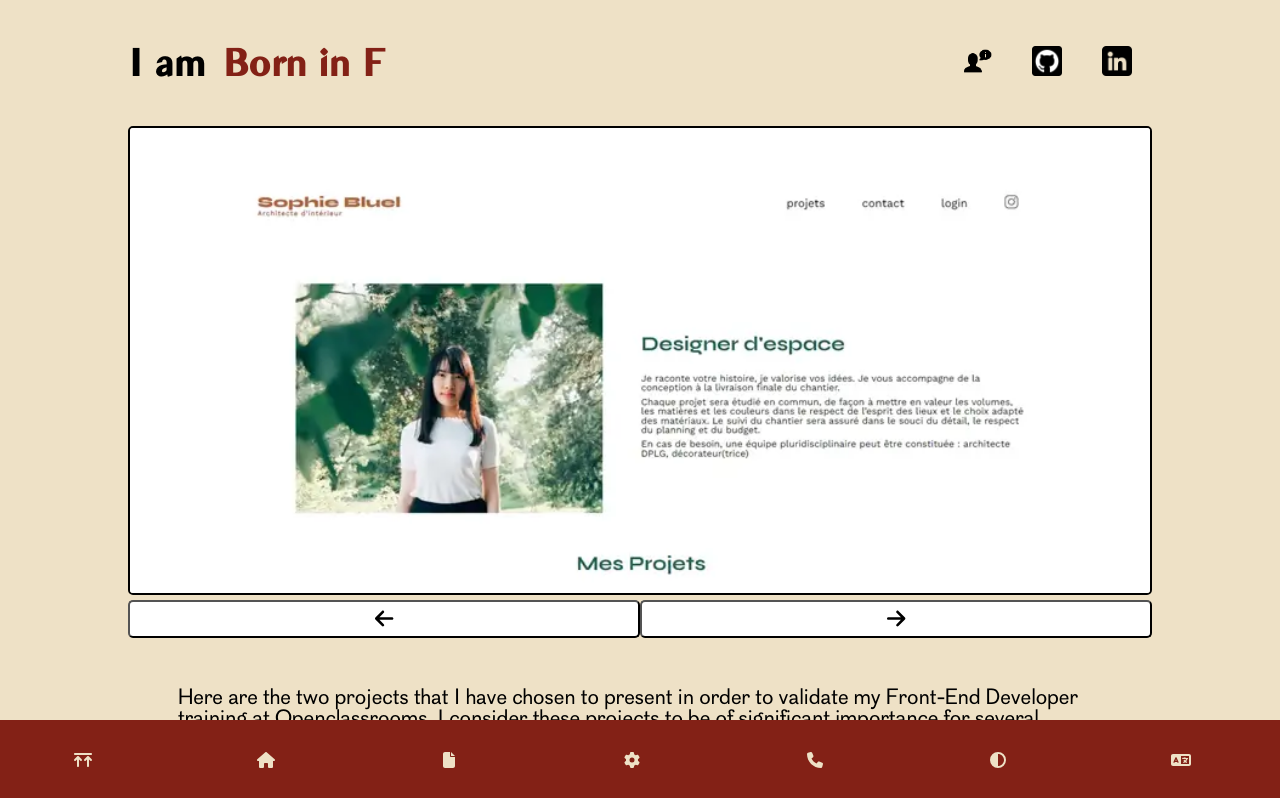
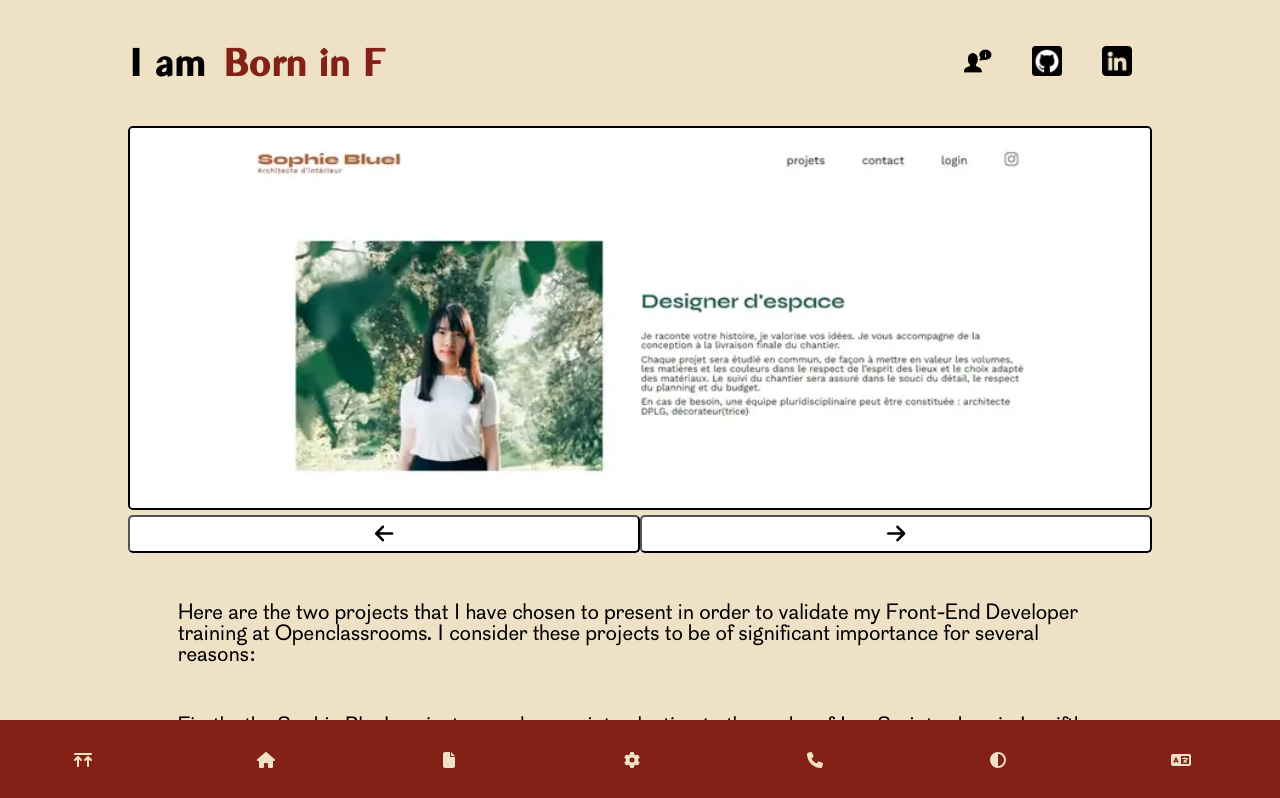
Before and after one commit to UdotBdot/Openclassrooms_P12_Portfolio, a React (Vite) app: page /works in a window 1280 px wide. Shown: the top 798 px of the page. Built offline with nearby package versions, Linux system fonts and the light colour scheme.

Commit message:
FIX: Width+Height on side page img

```diff
--- a/src/components/MainWorks/MainWorks.jsx
+++ b/src/components/MainWorks/MainWorks.jsx
@@ -36,7 +36,7 @@ function MainWorks() {
       <div className='Article'>
       <div className='Works'>
         <div className='slider'>
-          <img src={images[currentImageIndex]} alt={`Work ${currentImageIndex + 1}`} />
+          <img width={840} height={384} src={images[currentImageIndex]} alt={`Work ${currentImageIndex + 1}`} />
           <div className='btn-display'>
             <button aria-label='Slider previous image' className='btn1 btn-style' onClick={prevSlide}> <FontAwesomeIcon icon={faArrowLeft}/> </button>
             <button aria-label='Slider next image' className='btn2 btn-style' onClick={nextSlide}> <FontAwesomeIcon icon={faArrowRight}/></button>
```
